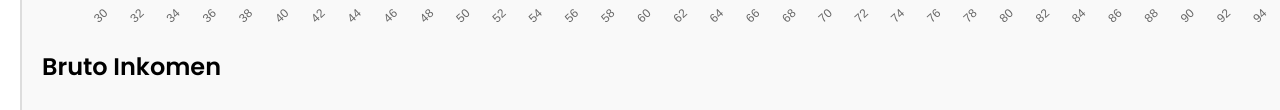
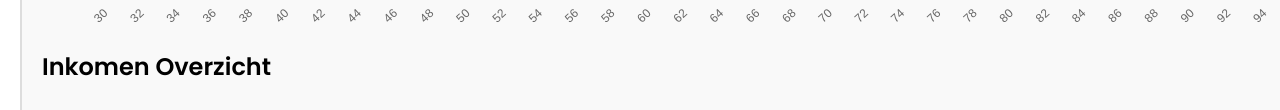
Before and after one commit to gijsdelaat/retirement-calculator, a website: page pensioensparen.html in a window 1280 px wide. Shown: the part 1597-1707 px from the top of the page. Drawn offline with nearby package versions, Linux system fonts and the light colour scheme.

Commit message:
Update pensioensparen.html

```diff
--- a/pensioensparen.html
+++ b/pensioensparen.html
@@ -99,7 +99,7 @@
 
                 <canvas id="pensionChartInleg"></canvas>
 
-                <h2>Bruto Inkomen</h2>
+                <h2>Inkomen Overzicht</h2>
                 <canvas id="incomeChart"></canvas>
 
 
```
